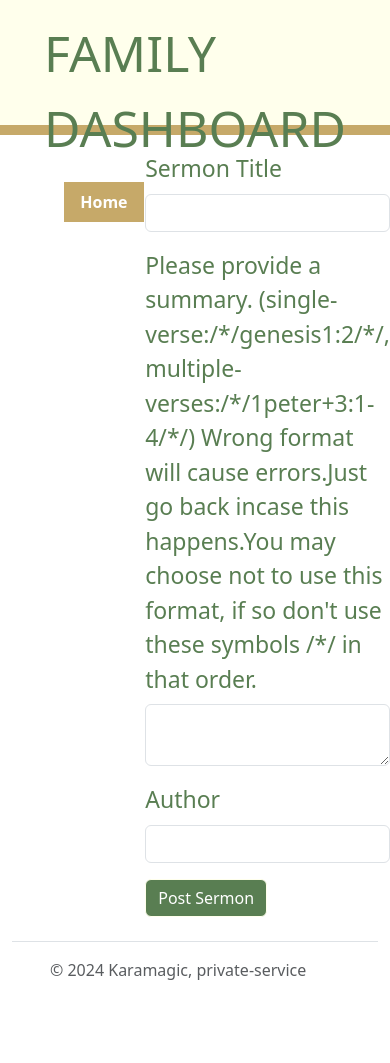
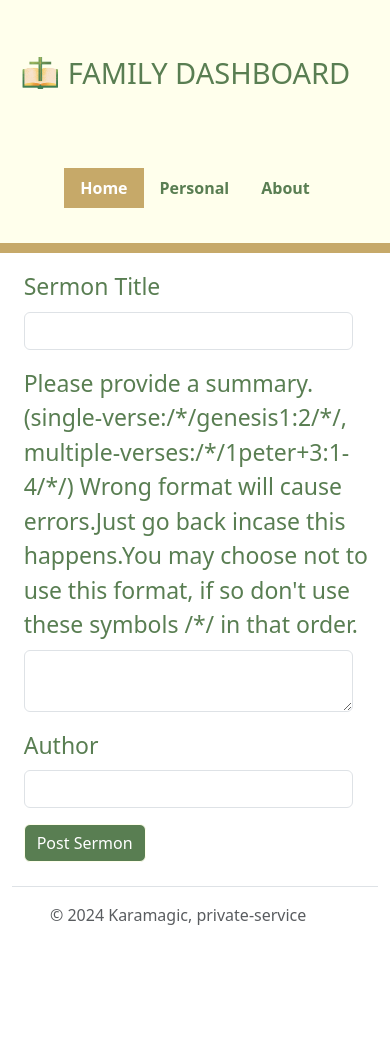
Before and after one commit to Chikoko2/Family-cell, a Flask app: page /new-sermon in a window 390 px wide. After the commit the page ends 925 px from the top, so only its background shows below. Run offline with Flask 3, Linux system fonts and the light colour scheme; some libraries are stand-ins or nearby versions.

Commit message:
I made it usable for phones.

```diff
--- a/main.py
+++ b/main.py
@@ -14,7 +14,8 @@ import os
 
 api_url = "https://bible-api.com/"
 app = Flask(__name__)
-app.config['SECRET_KEY'] = os.environ.get('FLASK_KEY')
+#app.config['SECRET_KEY'] = os.environ.get('FLASK_KEY')
+app.config['SECRET_KEY'] = "cnfkkc"
 Bootstrap5(app)
 ckeditor = CKEditor(app)
 
@@ -37,7 +38,8 @@ def not_in(input, num):
 class Base(DeclarativeBase):
     pass
 
-app.config['SQLALCHEMY_DATABASE_URI'] =  os.environ.get("DB_URI",'sqlite:///family-cell.db')#"sqlite:///family-cell.db"
+#app.config['SQLALCHEMY_DATABASE_URI'] =  os.environ.get("DB_URI",'sqlite:///family-cell.db')#"sqlite:///family-cell.db"
+app.config['SQLALCHEMY_DATABASE_URI'] = "sqlite:///family-cell.db"
 db = SQLAlchemy(model_class=Base)
 db.init_app(app)
 
@@ -342,4 +344,5 @@ def personal(id):
     return render_template('personal.html', saved=saved, x=1, guys=users, subtext=subtext, len=length)
 
 if __name__ == "__main__":
-    app.run(debug=False)
+    #app.run(debug=False)
+    app.run(debug=True)
--- a/static/css/styles.css
+++ b/static/css/styles.css
@@ -91,10 +91,29 @@ header { height: 100%}
                 font-size: 16px
 }
 
+#ss {margin-left: 0}
+#ex {width: 10px}
+#requiem {width: 90%}
+#personal {margin-left: 10vw}
 
  @media (max-width: 600px) {
-    p {font-size: 22px; }
-    #dashboard {height: 16vh}
+    p {font-size: 14px; }
+    #ss {width: 90vw}
+    #fam {font-size: 29px }
+    #dashboard {height: 30vh; font-weight: 500}
     h2 { font-size: 32px }
     myCarousel { height: 50hv}
-  }
+    .other-users {font-size: 13px}
+    #current {font-size: 20px}
+    .full { width: 50vw}
+    .form-control { width: 90%}
+    #pray {width: 95%}
+    #ex {width: 10px}
+    #requeim {width: 60%;
+    padding: 0}
+    .card {margin-left: 20px}
+
+}
+
+@media (min-width: 610px) {
+    #fam {font-size: 50px;}
--- a/templates/header.html
+++ b/templates/header.html
@@ -2,7 +2,8 @@
 <html lang="en">
 <head>
     <meta charset="UTF-8">
-    <title>Family Alter</title>
+    <meta name="viewport" content="width=device-width, initial-scale=1.0">
+    <title>Family Altar</title>
     {% block styles %}
     <!-- Load Bootstrap-Flask CSS here -->
     {{ bootstrap.load_css() }}
@@ -25,10 +26,10 @@
 </head>
 <body>
     <div class="container-fluid yellow" id="dashboard">
-    <header class="d-flex flex-wrap justify-content-center py-3 mb-1 ">
-      <a href="/" class="d-flex align-items-center mb-3 mb-md-0 me-md-auto link-body-emphasis text-decoration-none">
-        <svg class="bi me-2" width="40" height="32"><use xlink:href="#bootstrap"></use></svg>
-        <span style="color: #597E52; padding-right:20px; font-size: 50px"
+    <header class="d-flex flex-wrap justify-content-center pt-3 mb-1 ">
+      <a href="/" class="d-flex align-items-center mb-1 mb-md-0 me-md-auto link-body-emphasis text-decoration-none">
+        <img class="bi me-2" width="40" height="32" src="../static/images/logo.png">
+        <span style="color: #597E52; padding-right:20px" id="fam"
         >FAMILY DASHBOARD</span>
       </a>
 
@@ -38,22 +39,25 @@
         <li class="nav-item"><a href="{{url_for('personal', id=1)}}" class="nav-link header-button fw-bold h" >Personal</a></li>
         <li class="nav-item"><a href="{{url_for('about')}}" class="nav-link header-button fw-bold h" >About</a></li>
       </ul>
-
-    </header>
         {% if x==1 %}
-        <div class="container-fluid d-flex gap-2 justify-content-center py-0">
+        <div class="container-fluid d-flex gap-2 justify-content-center pt-4">
             {% for user in guys %}
                 {% if user.id == current_user.id %}
                 <a class="no-margin" href="{{url_for('login',id=user.id)}}">
-                <h3><span class="badge current-user bg-success-subtle rounded-pill px-sm-2 px-lg-4"
-                >{{user.name}}</span></h3></a>
+                    <h3 id="current"><span class="badge current-user bg-success-subtle rounded-pill px-sm-2 px-lg-4"
+                    >{{user.name}}</span></h3>
+                </a>
                 {% else %}
                 <a class="no-margin" href="{{url_for('login',id=user.id)}}">
-                <h3><span class="badge rounded-pill px-sm-2 px-lg-4 other-users" >
-                    {{ user.name }}</span></h3></a>
+                    <h3><span class="badge rounded-pill px-sm-2 px-lg-4 other-users" >
+                        {{ user.name }}</span></h3>
+                </a>
                 {% endif %}
                 {% endfor %}
         </div>
         {% endif %}
 
+    </header>
+
+
   </div>
--- a/templates/new.html
+++ b/templates/new.html
@@ -1,7 +1,6 @@
 {% from "bootstrap5/form.html" import render_form %}
 {% include "header.html" %}
-<div class="row mt-3">
-    <div class="col col-lg-1 col-sm-1"></div>
+<div class="row mt-3" style="margin-left: 3vw">
     <div class="col col-lg-9 col-sm-10">
         <form method="POST" action="{{ur}}">
             {{ form.csrf_token }}
--- a/templates/personal.html
+++ b/templates/personal.html
@@ -1,8 +1,7 @@
 {% include "header.html" %}
 <div class="row mt-4">
 {% for i in range(0, len) %}
-    <div class="col col-sm-1 col-lg-1 mb-3"></div>
-    <div class="card col col-lg-3 col-sm-11 mb-3">
+    <div class="card col col-lg-3 col-sm-11 col-10 mb-3">
           <div class="card-body">
             <h2 class="card-title green">{{saved[i].title}}</h2>
             <h3 class="card-subtitle mb-2 text-body-secondary green">By {{saved[i].author}}, on {{saved[i].date}} </h3>
```
Also changed, not shown: templates/prayer.html (+6 -7 lines), templates/sermon.html (+12 -13 lines), static/images/logo.png (added).
